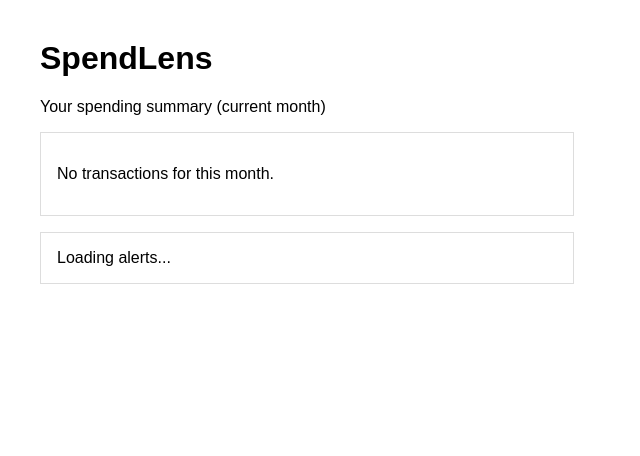
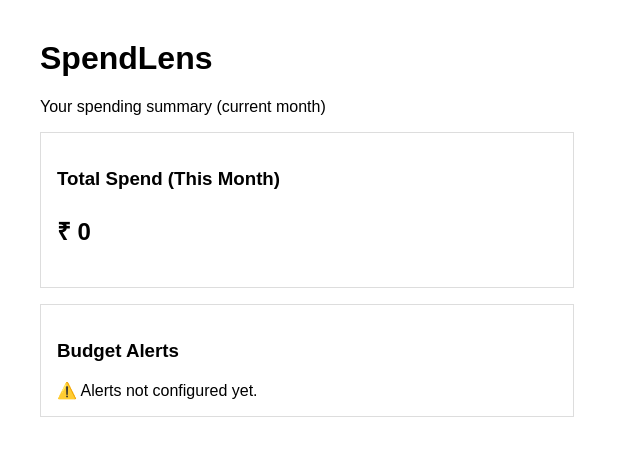
Before and after one commit to prakash290681-png/spendlens, a FastAPI app: page /dashboard in a window 1280 px wide. Shown: the top 456 px of the page, without its empty margins (0-640 px from the left). Run offline with FastAPI, Linux system fonts and the light colour scheme; data that the repository does not hold is empty.

Commit message:
Update dashboard to show total monthly spend

```diff
--- a/templates/dashboard.html
+++ b/templates/dashboard.html
@@ -32,53 +32,28 @@ async function loadSummary() {
 
     const div = document.getElementById("summary");
 
-    if (!data.by_category || data.by_category.length === 0) {
-        div.innerHTML = "<p>No transactions for this month.</p>";
-        return;
-    }
-
-    let html = "<h3>Category Summary</h3><ul>";
-    data.by_category.forEach(item => {
-        html += `<li><strong>${item.category}</strong>: ₹${item.total}</li>`;
-    });
-    html += "</ul>";
-
-    html += "<h3>Merchant Breakdown</h3><ul>";
-    data.by_merchant.forEach(item => {
-        html += `<li>${item.merchant}: ₹${item.total}</li>`;
-    });
-    html += "</ul>";
-
-    div.innerHTML = html;
+    div.innerHTML = `
+        <h3>Total Spend (This Month)</h3>
+        <p style="font-size:24px;"><strong>₹ ${data.total_spent}</strong></p>
+    `;
 }
 
 async function loadAlerts() {
     const res = await fetch("/alerts/monthly");
-    const data = await res.json();
 
-    const div = document.getElementById("alerts");
-
-    if (!data.alerts || data.alerts.length === 0) {
-        div.innerHTML = "<h3>Budget Alerts</h3>✅ No alerts. You are within budget.";
+    if (!res.ok) {
+        document.getElementById("alerts").innerHTML =
+            "<h3>Budget Alerts</h3>⚠️ Alerts not configured yet.";
         return;
     }
 
-    let html = "<h3>🚨 Budget Alerts</h3><ul>";
-    data.alerts.forEach(a => {
-        const cls = a.status === "exceeded" ? "exceeded" : "warning";
-        html += `<li class="${cls}">
-            ${a.category}: ₹${a.spent} / ₹${a.limit}
-            (${a.percent}% – ${a.status.toUpperCase()})
-        </li>`;
-    });
-    html += "</ul>";
-
-    div.innerHTML = html;
+    const data = await res.json();
+    document.getElementById("alerts").innerHTML =
+        "<h3>Budget Alerts</h3>✅ No alerts yet.";
 }
 
 loadSummary();
 loadAlerts();
 </script>
-
 </body>
 </html>
```
